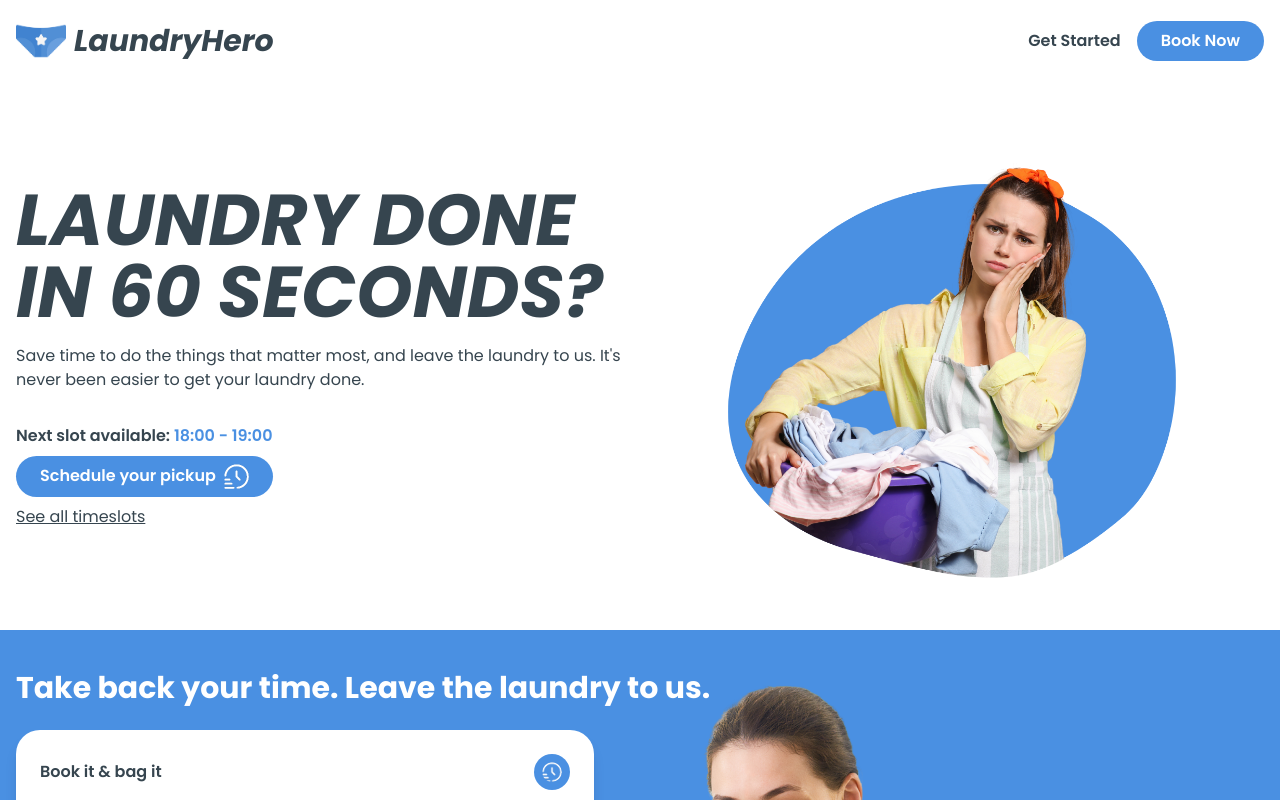
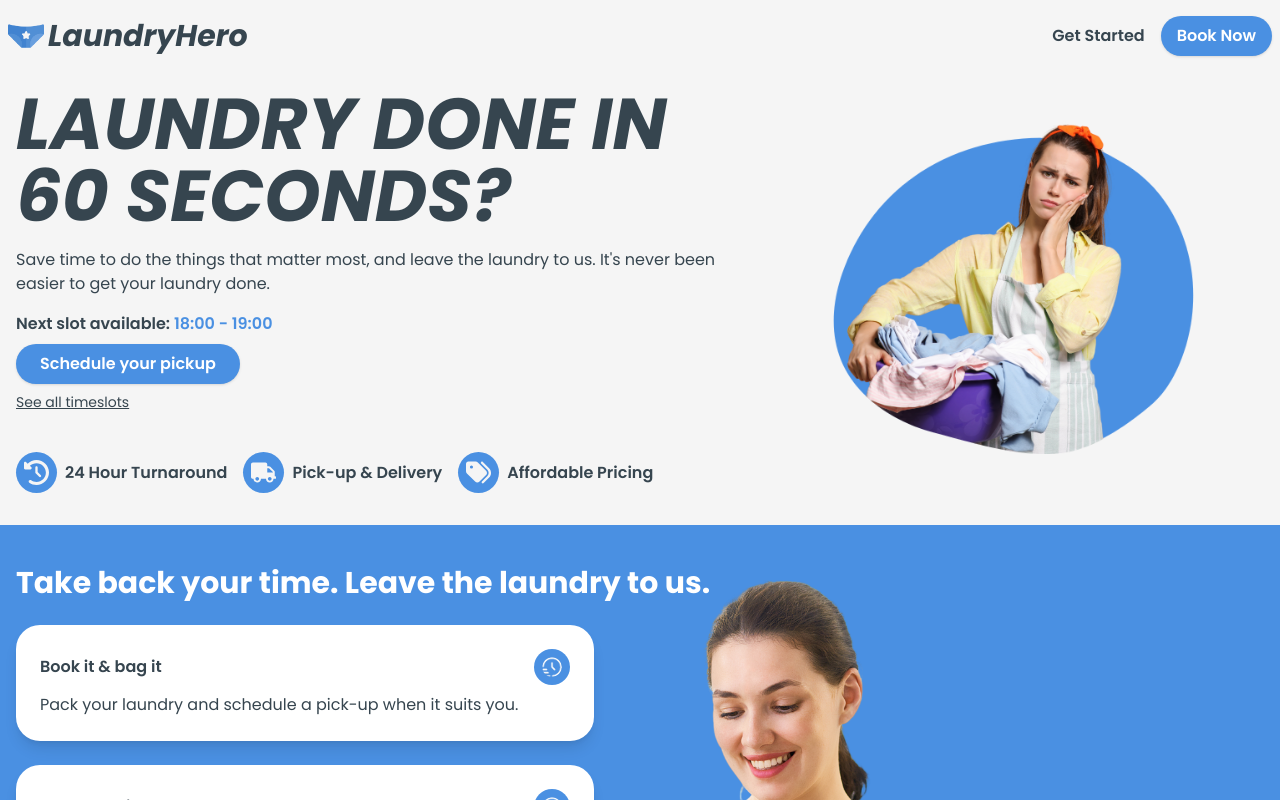
Before and after one commit to RicardoDS7/laundry-hero-landing-page, a Next.js app in the folder landing-page/: page / in a window 1280 px wide. Shown: the top 800 px of the page. Built offline with nearby package versions, Linux system fonts and the light colour scheme.

Commit message:
Hero styled

```diff
--- a/landing-page/app/components/Button.tsx
+++ b/landing-page/app/components/Button.tsx
@@ -21,9 +21,9 @@ const Button: React.FC<ButtonProps> = ({
   asLink = false,
   href = '#',
 }) => {
-  const baseStyles = 'px-6 py-2 rounded-full text-white text-base font-semibold transition-all duration-300';
+  const baseStyles = 'px-4 py-2 shadow rounded-full text-white font-semibold transition-all duration-300';
   const variantStyles = {
-    primary: 'bg-nice-blue hover:bg-blue-600',
+    primary: 'bg-nice-blue hover:bg-mcd-yellow',
     secondary: 'bg-gray-500 hover:bg-gray-600',
     danger: 'bg-red-500 hover:bg-red-600',
   };
--- a/landing-page/app/components/Hero.tsx
+++ b/landing-page/app/components/Hero.tsx
@@ -4,20 +4,48 @@ import React from 'react';
 import TimeSlots from './TimeSlots';
 import Image from 'next/image';
 import HeroImage from '../images/sad-face.png';
+import { FaTruck } from "react-icons/fa";
+import { FaClockRotateLeft } from "react-icons/fa6"
+import { FaTags } from "react-icons/fa6";
 
 const Hero = () => {
     return (
-      <div className='max-w-[1400px] mx-auto'>
-        <div className='flex w-full justify-between items-center py-10 px-4'>
+      <div className='relative pt-14 max-w-[1400px] mx-auto'>
 
-            <div className='flex w-1/2 flex-col gap-8'>
+          <div className='flex flex-col md:flex-row py-8'>
+            <div className='flex w-full md:w-7/12 flex-col gap-4 px-4'>
               <div className='flex flex-col gap-4'>
                 <h1 className='hero-display'>Laundry done in 60 seconds?</h1>
                 <p className=''>Save time to do the things that matter most, and leave the laundry to us. It&apos;s never been easier to get your laundry done.</p>
               </div>
               < TimeSlots />
+
+              <div className='flex flex-wrap gap-4 mt-6'>
+                <div className='flex flex-row gap-2 items-center'>
+                  <div className='p-2 rounded-full bg-nice-blue'>
+                    <FaClockRotateLeft color="#f5f5f5" size={25}/>
+                  </div>
+                  <p className='font-semibold'>24 Hour Turnaround</p>
+                </div>
+
+                <div className='flex flex-row gap-2 items-center'>
+                  <div className='p-2 rounded-full bg-nice-blue'>
+                    <FaTruck color="#f5f5f5" size={25}/>
+                  </div>
+                  <p className='font-semibold'>Pick-up & Delivery</p>
+                </div>
+
+                <div className='flex flex-row gap-2 items-center'>
+                  <div className='p-2 rounded-full bg-nice-blue'>
+                    <FaTags color="#f5f5f5" size={25}/>
+                  </div>
+                  <p className='font-semibold'>Affordable Pricing</p>
+                </div>
+
+              </div>
             </div>
-            <div className='w-1/2'>
+
+            <div className='w-full md:w-5/12 px-4'>
               <Image src={HeroImage} width={800} height={600} alt='hero-image' />
             </div>
         </div>
--- a/landing-page/app/components/NavBar.tsx
+++ b/landing-page/app/components/NavBar.tsx
@@ -4,20 +4,43 @@ import React from 'react';
 import Button from './Button';
 import Image from 'next/image';
 import logo from '../images/logo.png'
+import { useState, useEffect } from 'react';
 
 const NavBar = () => {
+
+  const [isScrolled, setIsScrolled] = useState(false);
+
+  useEffect(() => {
+    const handleScroll = () => {
+      if (window.scrollY > 0) {
+        setIsScrolled(true);
+      } else {
+        setIsScrolled(false);
+      }
+    };
+
+    window.addEventListener('scroll', handleScroll);
+
+    // Clean up the event listener on component unmount
+    return () => {
+      window.removeEventListener('scroll', handleScroll);
+    };
+  }, []);
+
   return (
+    <div className={`fixed bg-white-smoke w-full z-30 ${isScrolled ? 'shadow-md' : ''}`}>
       <div className='max-w-[1400px] mx-auto'>
-    <div className='flex w-full justify-between items-center py-4 px-4'>
-        <div className='flex flex-row gap-2 items-center'>
-            <Image src={logo} width={50} height={50} alt='logo'/>
+        <div className='flex w-full justify-between items-center py-4 px-2'>
+            <div className='flex flex-row gap-1 items-center'>
+                <Image className="logo-image" src={logo} width={36} height={36} alt='logo'/>
                 <h1 className='logo'>Laundry<span className='text-charcoal'>Hero</span></h1>
             </div>
             <div className='flex gap-4 items-center'>
-            <span className='font-semibold text-charcoal'>Get Started</span>
+                <span className='hidden md:block font-semibold text-charcoal'>Get Started</span>
                 <Button label="Book Now" onClick={() => alert('Button clicked!')} />
             </div>
 
+        </div>
       </div>
     </div>
 
--- a/landing-page/app/components/TimeSlots.tsx
+++ b/landing-page/app/components/TimeSlots.tsx
@@ -1,7 +1,5 @@
 import React, { useEffect, useState } from 'react';
-import Image from 'next/image';
 import Link from 'next/link';
-import ScheduleIcon from '../icons/schedule.png';
 
 const TimeSlots = () => {
   const [nextTimeStart, setNextTimeStart] = useState('');
@@ -22,6 +20,7 @@ const TimeSlots = () => {
         // Set nextHourStart to tomorrow at 07:00
         nextHourStart.setDate(nextHourStart.getDate() + 1); // Move to next day
         nextHourStart.setHours(7, 0, 0, 0); // Set to 07:00
+        nextHourEnd.setHours(8, 0, 0, 0); // Set to 07:00
       }
 
       // Calculate the difference in minutes (convert Date to timestamps with `.getTime()`)
@@ -49,18 +48,22 @@ const TimeSlots = () => {
 
   return (
     <div className="flex flex-col gap-2 items-start justify-start">
-      <span className="font-semibold">
-        Next slot available: <span className="text-nice-blue">{nextTimeStart} - {nextTimeEnd}</span>
-      </span>
+
+      <div className='flex flex-col'>
+        <span className="font-semibold">
+          Next slot available: <span className="text-nice-blue">{nextTimeStart} - {nextTimeEnd}</span>
+        </span>
+      </div>
+
       <button
-        className="flex flex-row px-6 py-2 gap-2 rounded-full bg-nice-blue hover:bg-blue-600 text-white text-base font-semibold transition-all duration-300"
+        className="flex flex-row px-6 py-2 gap-2 items-center rounded-full bg-nice-blue hover:shadow-md hover:bg-mcd-yellow text-white shadow font-semibold transition-all duration-300"
       >
         Schedule your pickup
-        <Image src={ScheduleIcon} width={25} height={25} alt="icon" />
       </button>
-      <Link className="underline hover:text-nice-blue" href="#">
-        See all timeslots
-      </Link>
+      <Link className="underline hover:text-nice-blue text-sm" href="#">
+          See all timeslots
+        </Link>
+
     </div>
   );
 };
--- a/landing-page/app/globals.css
+++ b/landing-page/app/globals.css
@@ -6,7 +6,7 @@
 
 
 .logo {
-  @apply text-3xl;
+  @apply text-xl md:text-2xl lg:text-3xl;
   @apply font-bold;
   @apply italic;
   @apply text-charcoal;
@@ -22,5 +22,9 @@
 
 body {
   @apply text-charcoal;
-  @apply text-base;
+  @apply text-sm md:text-base;
 }
+
+.logo-image {
+  @apply scale-75 md:scale-90 lg:scale-100;
+}
--- a/landing-page/app/page.tsx
+++ b/landing-page/app/page.tsx
@@ -10,7 +10,7 @@ export default function Home() {
         <NavBar />
       </section>
 
-      <section id="hero-section">
+      <section id="hero-section" className="bg-white-smoke">
         <Hero />
       </section>
 
--- a/landing-page/tailwind.config.ts
+++ b/landing-page/tailwind.config.ts
@@ -15,7 +15,10 @@ const config: Config = {
         'ibm-blue': '#006699', // Define IBM blue
         'nice-blue': '#4A90E2',
         'charcoal': '#36454F',
+        'mcd-yellow': '#FFC72C',
+        'white-smoke': '#f5f5f5',
       },
+
     },
   },
 
--- /dev/null
+++ b/package.json
@@ -0,0 +1,5 @@
+{
+  "dependencies": {
+    "react-icons": "^5.3.0"
+  }
+}
```
Also changed, not shown: 1 other file (tests, documents, lock files or other folders). Lines whose indentation alone changed are shown as unchanged.
